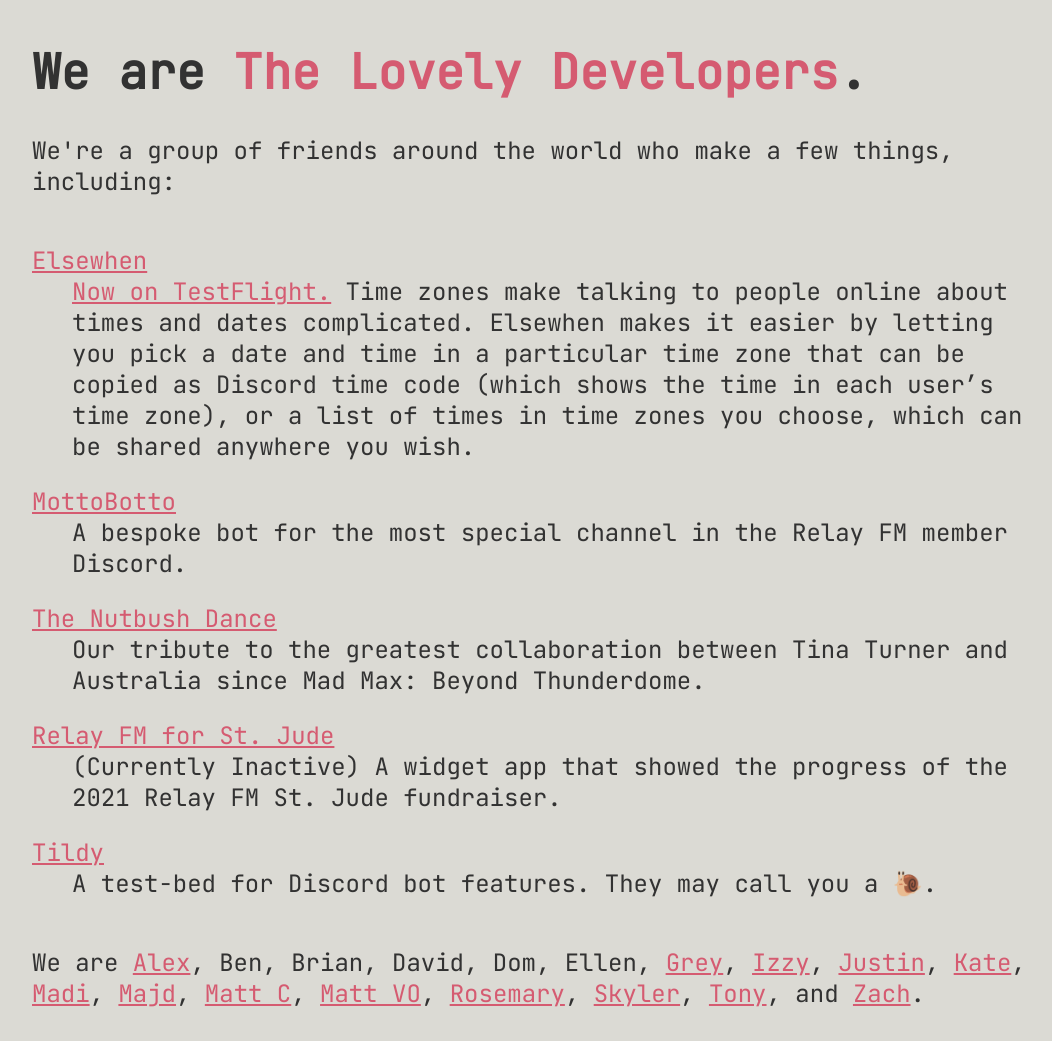
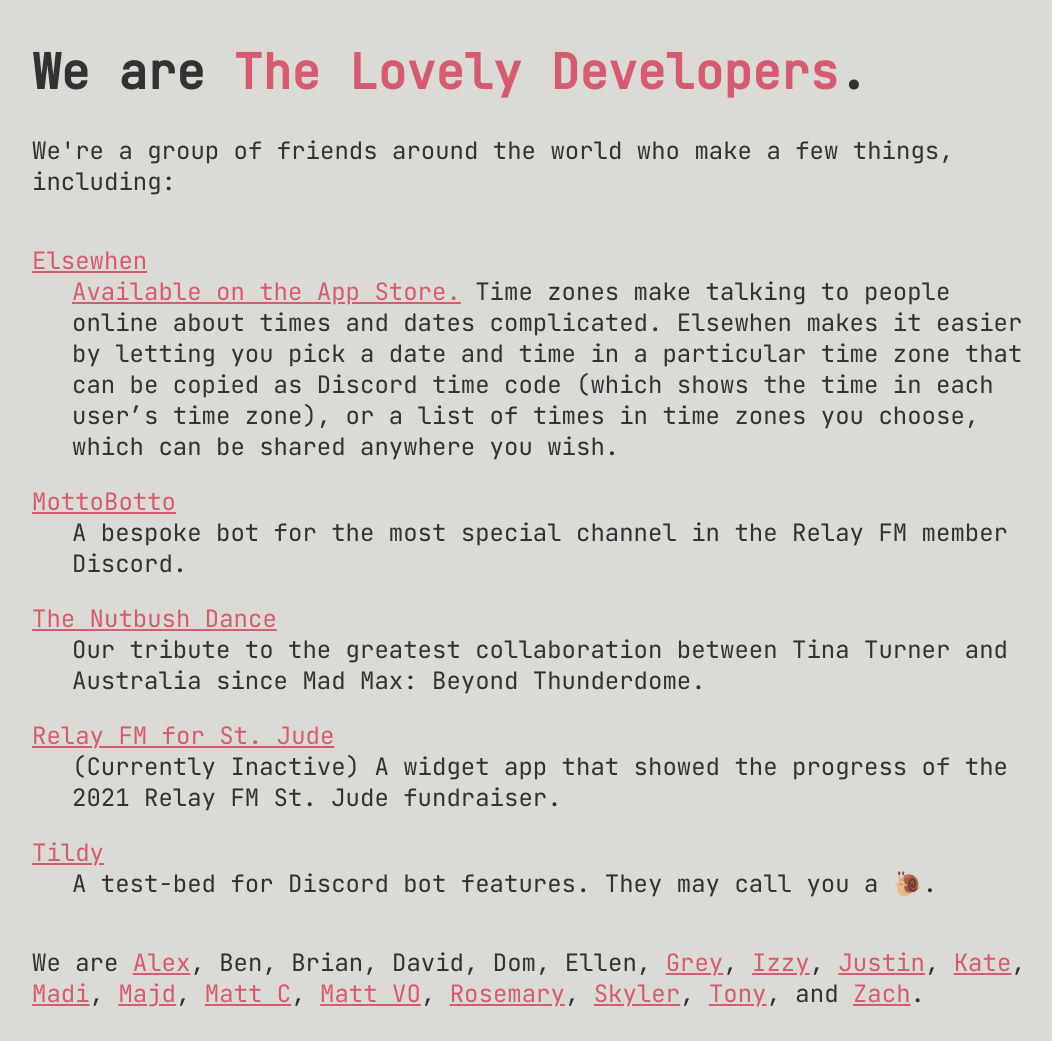
Before and after one commit to Lovely-Development-Team/tildy.dev, a Jekyll site: the page built from docs/index.html, in a window 1280 px wide. Shown: the whole page, without its empty margins (108-1160 px from the left). Built offline with Jekyll 4.4.1, drawn with Linux system fonts in a browser that asks for light colours.

Commit message:
Update links for Elsewhen

```diff
--- a/docs/_data/projects.json
+++ b/docs/_data/projects.json
@@ -2,8 +2,8 @@
 	"projects": [
 		{
 			"name": "Elsewhen",
-			"link": "https://github.com/Lovely-Development-Team/Elsewhen",
-			"description": "[Now on TestFlight.](https://testflight.apple.com/join/pWKcjt7i) Time zones make talking to people online about times and dates complicated. Elsewhen makes it easier by letting you pick a date and time in a particular time zone that can be copied as Discord time code (which shows the time in each user's time zone), or a list of times in time zones you choose, which can be shared anywhere you wish."
+			"link": "/elsewhen/",
+			"description": "[Available on the App Store.](https://apps.apple.com/app/elsewhen/id1588708173) Time zones make talking to people online about times and dates complicated. Elsewhen makes it easier by letting you pick a date and time in a particular time zone that can be copied as Discord time code (which shows the time in each user's time zone), or a list of times in time zones you choose, which can be shared anywhere you wish."
 		},
 		{
 			"name": "MottoBotto",
```
